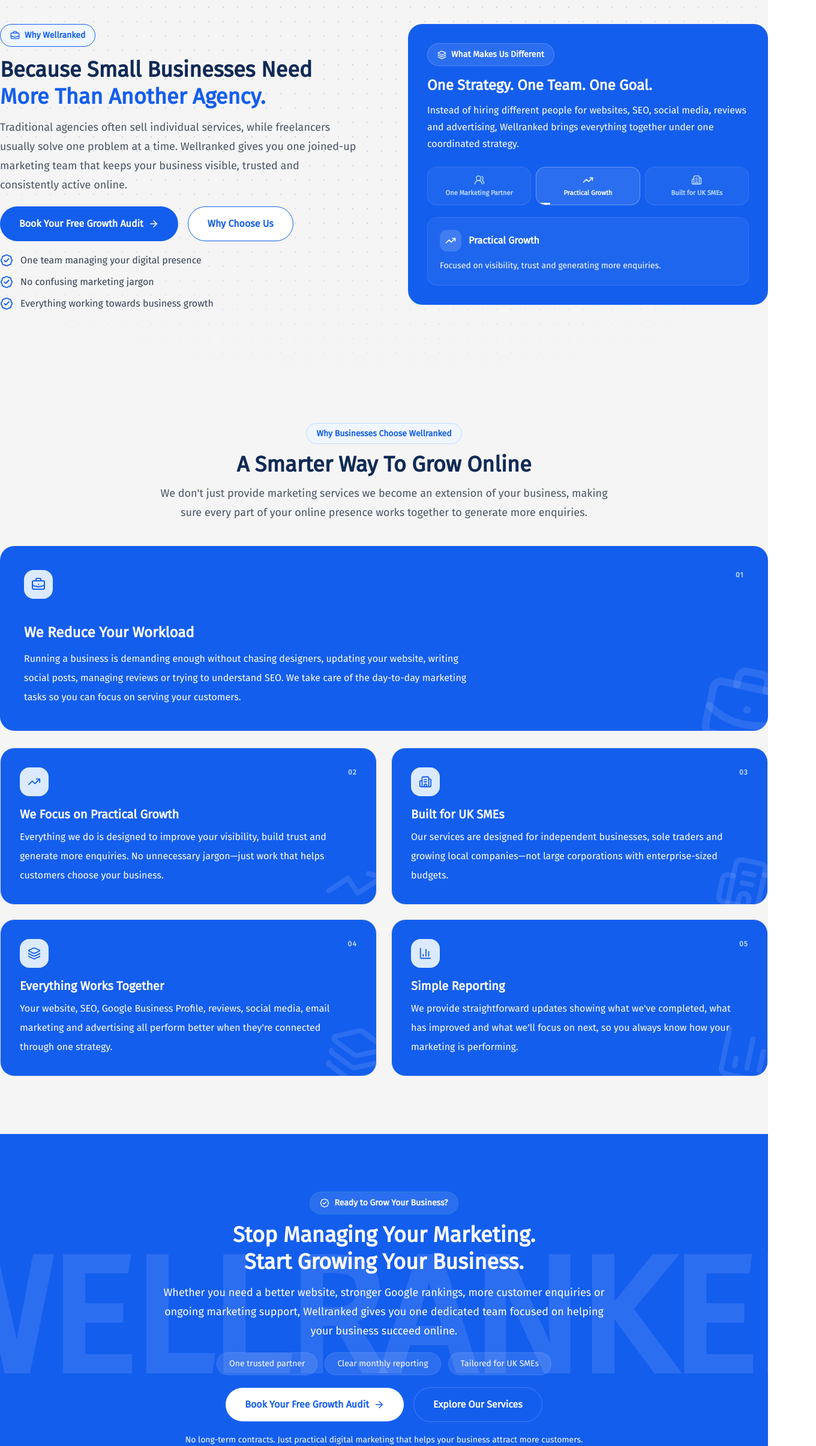
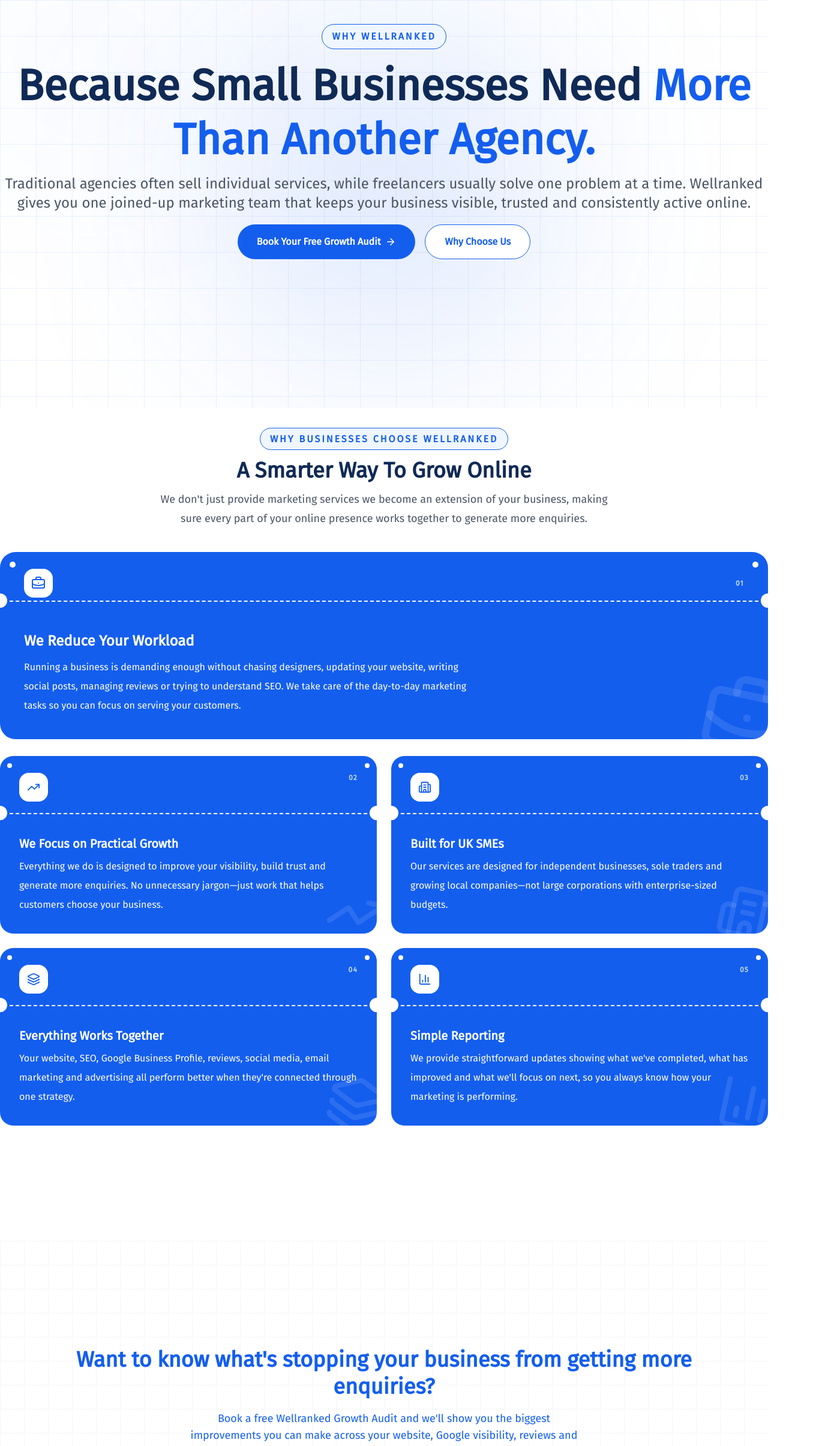
Before and after one commit to alimuhammeddev/wellranked, a Next.js app: page /why-wellranked in a window 1280 px wide. Shown: the part 120-2530 px from the top of the page at 60% size, 1360 px wide, since content can reach past the window. Built offline with nearby package versions, Linux system fonts and the light colour scheme.

Commit message:
revamped service and whywell ranked section

```diff
--- a/app/growth-support/components/GrowthServices.tsx
+++ b/app/growth-support/components/GrowthServices.tsx
@@ -100,7 +100,7 @@
           viewport={{ once: true, amount: 0.25 }}
           transition={{ duration: 0.6, ease: "easeOut" }}
         >
-          <span className="inline-flex items-center rounded-full border border-[#145EEE] bg-blue-50 px-4 py-1.5 font-bold uppercase tracking-[0.18em] text-[#145EEE] text-xs">
+          <span className="inline-flex items-center rounded-full border border-[#145EEE] bg-blue-50 px-4 py-1.5 font-bold uppercase tracking-[0.18em] text-[#145EEE]">
             What We Can Handle
           </span>
 
--- a/app/why-wellranked/components/WhyWellrankedCTA.tsx
+++ /dev/null
@@ -1,99 +0,0 @@
-"use client";
-
-import { ArrowRight, BadgeCheck } from "lucide-react";
-import Link from "next/link";
-import { motion } from "framer-motion";
-
-export default function WhyWellrankedCTA() {
-  return (
-    <section className="relative overflow-hidden bg-[#145EEE] py-24">
-      {/* Wellranked Watermark */}
-      <div className="absolute inset-0 flex items-center justify-center pointer-events-none overflow-hidden">
-        <h1 className="select-none text-[7rem] md:text-[18rem] lg:text-[17rem] font-black uppercase tracking-tight text-white/10 whitespace-nowrap">
-          Wellranked
-        </h1>
-      </div>
-
-      <motion.div
-        className="relative mx-auto max-w-5xl px-5 text-center"
-        initial={{
-          opacity: 0,
-          y: 40,
-          scale: 0.95,
-        }}
-        whileInView={{
-          opacity: 1,
-          y: 0,
-          scale: 1,
-        }}
-        viewport={{
-          once: true,
-          amount: 0.25,
-        }}
-        transition={{
-          duration: 0.6,
-          delay: 0.15,
-          ease: "easeOut",
-        }}
-      >
-        <span className="inline-flex items-center gap-2 rounded-full border border-green-400/20 bg-white/10 px-4 py-2 text-sm font-semibold text-white">
-          <BadgeCheck size={16} />
-          Ready to Grow Your Business?
-        </span>
-
-        <h2 className="mt-3 text-2xl font-bold leading-tight text-white lg:text-4xl md:text-3xl">
-          Stop Managing Your Marketing.
-          <span className="block text-white">
-            Start Growing Your Business.
-          </span>
-        </h2>
-
-        <p className="mx-auto mt-3 max-w-3xl text-lg leading-8 text-white">
-          Whether you need a better website, stronger Google rankings, more
-          customer enquiries or ongoing marketing support, Wellranked gives you
-          one dedicated team focused on helping your business succeed online.
-        </p>
-
-        {/* Benefits */}
-        <div className="mt-5 flex flex-wrap justify-center gap-3">
-          {[
-            "One trusted partner",
-            "Clear monthly reporting",
-            "Tailored for UK SMEs",
-          ].map((item) => (
-            <div
-              key={item}
-              className="rounded-full border border-white/10 bg-white/10 px-5 py-2 text-sm font-medium text-white"
-            >
-              {item}
-            </div>
-          ))}
-        </div>
-
-        {/* CTA Buttons */}
-        <div className="mt-5 flex flex-col items-center justify-center gap-4 sm:flex-row">
-          <Link
-            href="/growth-audit"
-            className="inline-flex items-center gap-2 rounded-full bg-white px-8 py-4 font-semibold text-[#145EEE] transition duration-300"
-          >
-            Book Your Free Growth Audit
-            <ArrowRight size={18} />
-          </Link>
-
-          <Link
-            href="/services-section"
-            className="inline-flex items-center rounded-full border border-white/20 px-8 py-4 font-semibold text-white transition duration-300 hover:bg-white/10"
-          >
-            Explore Our Services
-          </Link>
-        </div>
-
-        {/* Bottom Note */}
-        <p className="mt-5 text-sm text-white">
-          No long-term contracts. Just practical digital marketing that helps
-          your business attract more customers.
-        </p>
-      </motion.div>
-    </section>
-  );
-}
--- a/app/why-wellranked/components/WhyWellrankedGrid.tsx
+++ b/app/why-wellranked/components/WhyWellrankedGrid.tsx
@@ -43,12 +43,25 @@
   },
 ];
 
+function Perforation({ position }: { position: number }) {
+  return (
+    <div
+      className="absolute left-0 right-0 z-10"
+      style={{ top: `${position}%` }}
+    >
+      <div className="absolute -left-3 h-6 w-6 -translate-y-1/2 rounded-full bg-white" />
+      <div className="absolute -right-3 h-6 w-6 -translate-y-1/2 rounded-full bg-white" />
+      <div className="mx-4 border-t-2 border-dashed border-white" />
+    </div>
+  );
+}
+
 export default function WhyWellrankedGrid() {
   const featured = features.find((item) => item.featured);
   const others = features.filter((item) => !item.featured);
 
   return (
-    <section id="why-grid" className="bg-[#f5f5f5] md:py-24 md:mb-0 py-16">
+    <section id="why-grid" className="bg-white md:py-48 md:mb-0 py-16">
       <div className="mx-auto max-w-7xl px-5 lg:px-0">
         {/* Heading */}
         <motion.div
@@ -73,7 +86,7 @@
             ease: "easeOut",
           }}
         >
-          <span className="rounded-full border border-blue-200 bg-blue-50 px-4 py-2 text-sm font-semibold text-[#145EEE]">
+          <span className="rounded-full border border-[#145EEE] uppercase tracking-[0.18em] bg-blue-50 px-4 py-2  font-semibold text-[#145EEE]">
             Why Businesses Choose Wellranked
           </span>
 
@@ -92,7 +105,7 @@
         {featured && (
           <div className="mt-10">
             <motion.div
-              className="group relative overflow-hidden rounded-3xl bg-[#145EEE] md:p-10 p-5"
+              className="group relative overflow-visible rounded-[26px] bg-[#145EEE]"
               initial={{
                 opacity: 0,
                 y: 40,
@@ -128,9 +141,13 @@
                 className="pointer-events-none absolute -bottom-10 -right-10 rotate-12 text-white/10"
               />
 
-              <div className="relative flex flex-col gap-6 md:grid md:grid-cols-[auto,1fr] md:items-center md:gap-10">
-                <div className="flex items-start justify-between">
-                  <span className="flex h-12 w-12 items-center justify-center rounded-2xl bg-blue-100 text-[#145EEE] backdrop-blur-sm">
+              {/* Punched corner holes */}
+              <div className="absolute left-4 top-4 h-2.5 w-2.5 rounded-full bg-white" />
+              <div className="absolute right-4 top-4 h-2.5 w-2.5 rounded-full bg-white" />
+
+              {/* Icon + number section */}
+              <div className="relative flex items-center justify-between px-5 pb-8 pt-7 md:px-10">
+                <span className="flex h-12 w-12 items-center justify-center rounded-2xl bg-white text-[#145EEE] backdrop-blur-sm">
                   <featured.icon size={24} />
                 </span>
                 <span className="text-xs font-bold tracking-widest text-blue-200">
@@ -138,7 +155,10 @@
                 </span>
               </div>
 
-                <div>
+              <Perforation position={26} />
+
+              {/* Title + description section */}
+              <div className="relative px-5 pb-8 pt-6 md:px-10 md:pb-10">
                 <h3 className="text-xl font-bold text-white md:text-2xl">
                   {featured.title}
                 </h3>
@@ -146,17 +166,16 @@
                   {featured.description}
                 </p>
               </div>
-              </div>
             </motion.div>
           </div>
         )}
 
         {/* Remaining Cards */}
         <div className="mt-7 grid gap-6 sm:grid-cols-2">
-          {others.map(({ title, description, icon: Icon, }, i) => (
+          {others.map(({ title, description, icon: Icon }, i) => (
             <motion.div
               key={title}
-              className="group relative overflow-hidden rounded-3xl border border-gray-200 bg-[#145EEE] p-6 transition-all duration-300 hover:-translate-y-1 hover:border-blue-200 md:p-8"
+              className="group relative overflow-visible rounded-[22px] bg-[#145EEE] transition-all duration-300 hover:-translate-y-1"
               initial={{
                 opacity: 0,
                 y: 40,
@@ -183,8 +202,13 @@
                 className="pointer-events-none absolute -bottom-4 -right-4 rotate-12 text-white/10"
               />
 
-              <div className="relative flex items-start justify-between">
-                <span className="flex h-12 w-12 items-center justify-center rounded-2xl bg-blue-100 text-[#145EEE]">
+              {/* Punched corner holes */}
+              <div className="absolute left-3 top-3 h-2 w-2 rounded-full bg-white" />
+              <div className="absolute right-3 top-3 h-2 w-2 rounded-full bg-white" />
+
+              {/* Icon + number section */}
+              <div className="relative flex items-start justify-between px-6 pb-8 pt-7 md:px-8">
+                <span className="flex h-12 w-12 items-center justify-center rounded-2xl bg-white text-[#145EEE]">
                   <Icon size={22} />
                 </span>
                 <span className="text-xs font-bold tracking-widest text-blue-200">
@@ -192,17 +216,21 @@
                 </span>
               </div>
 
-              <h3 className="relative mt-4 text-lg font-bold text-white md:text-xl">
+              <Perforation position={32} />
+
+              {/* Title + description section */}
+              <div className="relative px-6 pb-8 pt-6 md:px-8">
+                <h3 className="text-lg font-bold text-white md:text-xl">
                   {title}
                 </h3>
-
-              <p className="relative mt-2 leading-7 text-white md:leading-8">
+                <p className="mt-2 leading-7 text-white md:leading-8">
                   {description}
                 </p>
+              </div>
             </motion.div>
           ))}
         </div>
       </div>
     </section>
   );
-}
+};
--- a/app/why-wellranked/components/WhyWellrankedHero.tsx
+++ b/app/why-wellranked/components/WhyWellrankedHero.tsx
@@ -4,13 +4,13 @@
 import {
   ArrowRight,
   BadgeCheck,
-  BriefcaseBusiness,
   Building2,
   Layers3,
   TrendingUp,
   Users2,
 } from "lucide-react";
 import Link from "next/link";
+import { motion } from "framer-motion";
 
 const highlights = [
   {
@@ -45,43 +45,50 @@
   const ActiveIcon = highlights[active].icon;
 
   return (
-    <section className=" bg-[#f5f5f5]">
-      {/* Dot grid background */}
+    <section className=" bg-white">
       <div
-        aria-hidden
-        className="pointer-events-none absolute inset-0"
+        className="absolute inset-0"
         style={{
-          backgroundImage:
-            "radial-gradient(circle, rgba(36,78,179,0.18) 1px, transparent 1px)",
-          backgroundSize: "24px 24px",
-          maskImage:
-            "radial-gradient(ellipse 90% 70% at 50% 35%, black 40%, transparent 95%)",
-          WebkitMaskImage:
-            "radial-gradient(ellipse 90% 70% at 50% 35%, black 40%, transparent 95%)",
+          backgroundImage: `
+      linear-gradient(rgba(20,94,238,.08) 1px, transparent 1px),
+      linear-gradient(90deg, rgba(20,94,238,.08) 1px, transparent 1px)
+    `,
+          backgroundSize: "60px 60px",
+          opacity: 1,
         }}
       />
 
-      <div className="relative mx-auto grid max-w-7xl items-start gap-12 px-5 pb-24 pt-40 lg:grid-cols-2 lg:gap-20 lg:px-0">
-        {/* Left */}
-        <div>
-          <span className="inline-flex items-center gap-2 rounded-full border border-[#145EEE] bg-blue-50 px-4 py-2 text-sm font-semibold text-[#145EEE]">
-            <BriefcaseBusiness size={16} />
-            Why Wellranked
-          </span>
+      <div className="absolute inset-0 overflow-hidden pointer-events-none">
+        <div className="absolute top-40 left-1/2 h-137.5 w-137.5 -translate-x-1/2 rounded-full bg-[#145EEE]/15 blur-[140px]" />
 
-          <h1 className="mt-4 text-2xl font-extrabold leading-tight text-[#102A56] lg:text-4xl md:text-3xl">
+        <div className="absolute top-32 left-10 h-52 w-52 rounded-full bg-[#145EEE]/10 blur-[140px]" />
+      </div>
+
+      <div className="relative max-w-7xl mx-auto py-24 md:mt-16 mt-10 lg:px-0 md:px-5 px-5">
+        <motion.div
+          initial={{ opacity: 0, y: 20 }}
+          animate={{ opacity: 1, y: 0 }}
+          transition={{ duration: 0.5 }}
+        >
+          <div className="flex justify-center">
+            <span className="inline-flex items-center gap-2 rounded-full border border-[#145EEE] bg-blue-50 px-4 py-2 uppercase tracking-[0.18em] font-semibold text-[#145EEE]">
+              Why Wellranked
+            </span>
+          </div>
+
+          <h1 className="mt-4 text-3xl font-extrabold text-center leading-tight text-[#102A56] lg:text-7xl md:text-5xl">
             Because Small Businesses Need{" "}
             <span className="text-[#145EEE]">More Than Another Agency.</span>
           </h1>
 
-          <p className="mt-3 max-w-2xl md:text-lg leading-8 text-gray-600">
+          <p className="mt-3 md:text-2xl text-center leading-8 text-gray-600">
             Traditional agencies often sell individual services, while
             freelancers usually solve one problem at a time. Wellranked gives
             you one joined-up marketing team that keeps your business visible,
             trusted and consistently active online.
           </p>
 
-          <div className="mt-5 flex flex-col gap-4 sm:flex-row">
+          <div className="mt-5 flex flex-col justify-center gap-4 sm:flex-row">
             <Link
               href="/growth-audit"
               className="flex items-center justify-center gap-2 rounded-full bg-[#145EEE] px-8 py-4 font-semibold text-white"
@@ -97,114 +104,7 @@
               Why Choose Us
             </Link>
           </div>
-
-          <div className="mt-5 space-y-3">
-            {[
-              "One team managing your digital presence",
-              "No confusing marketing jargon",
-              "Everything working towards business growth",
-            ].map((item) => (
-              <div key={item} className="flex items-center gap-3">
-                <BadgeCheck className="text-[#145EEE]" size={22} />
-                <span className="text-gray-700">{item}</span>
-              </div>
-            ))}
-          </div>
-        </div>
-
-        {/* Right — auto-cycling "one team" showcase panel */}
-        <div className="relative overflow-hidden rounded-3xl bg-[#145EEE] p-6 md:p-8">
-          <style>{`
-            @keyframes why-progress { from { transform: scaleX(0); } to { transform: scaleX(1); } }
-            @keyframes why-fade-in { from { opacity: 0; transform: translateY(8px); } to { opacity: 1; transform: translateY(0); } }
-            @keyframes why-icon-pop { 0% { transform: scale(0.6); opacity: 0; } 60% { transform: scale(1.08); opacity: 1; } 100% { transform: scale(1); opacity: 1; } }
-            .why-progress-bar { animation: why-progress ${AUTO_ADVANCE_MS}ms linear forwards; }
-            .why-fade-in { animation: why-fade-in 0.45s ease-out; }
-            .why-icon-pop { animation: why-icon-pop 0.5s ease-out; }
-            @media (prefers-reduced-motion: reduce) {
-              .why-progress-bar, .why-fade-in, .why-icon-pop { animation: none !important; }
-            }
-          `}</style>
-
-          <span className="inline-flex items-center gap-2 rounded-full border border-white/20 bg-white/10 px-4 py-2 text-sm font-semibold text-white backdrop-blur-sm">
-            <Layers3 size={15} />
-            What Makes Us Different
-          </span>
-
-          <h1 className="mt-4 md:text-2xl text-xl font-bold text-white">
-            One Strategy. One Team. One Goal.
-          </h1>
-
-          <p className="mt-3 leading-7 text-white">
-            Instead of hiring different people for websites, SEO, social media,
-            reviews and advertising, Wellranked brings everything together under
-            one coordinated strategy.
-          </p>
-
-          {/* Tab selector, auto-advances and doubles as a progress indicator */}
-          <div className="mt-6 flex gap-2">
-            {highlights.map((item, i) => {
-              const Icon = item.icon;
-              const isActive = i === active;
-              return (
-                <button
-                  key={item.title}
-                  type="button"
-                  onClick={() => setActive(i)}
-                  aria-pressed={isActive}
-                  className={`group relative flex flex-1 flex-col items-center gap-1.5 overflow-hidden rounded-2xl border px-2 py-3 text-center transition-colors duration-300 ${
-                    isActive
-                      ? "border-white/30 bg-white/10"
-                      : "border-white/10 bg-white/5 hover:bg-white/10"
-                  }`}
-                >
-                  <Icon
-                    size={18}
-                    className={
-                      isActive
-                        ? "text-white"
-                        : "text-blue-200 transition-colors duration-300 group-hover:text-white"
-                    }
-                  />
-                  <span
-                    className={`text-[11px] font-semibold leading-tight ${
-                      isActive
-                        ? "text-white"
-                        : "text-blue-200 transition-colors duration-300 group-hover:text-white"
-                    }`}
-                  >
-                    {item.title}
-                  </span>
-
-                  {isActive && (
-                    <span
-                      key={active}
-                      className="why-progress-bar absolute bottom-0 left-0 h-0.75 w-full origin-left rounded-full bg-white"
-                    />
-                  )}
-                </button>
-              );
-            })}
-          </div>
-
-          {/* Active highlight detail, replays its entrance animation each switch */}
-          <div
-            key={active}
-            className="why-fade-in mt-5 rounded-2xl border border-white/10 bg-white/5 p-5 backdrop-blur-sm"
-          >
-            <div className="flex items-center gap-3">
-              <span className="why-icon-pop flex h-9 w-9 items-center justify-center rounded-xl bg-white/15 text-white">
-                <ActiveIcon size={18} />
-              </span>
-              <h1 className="font-semibold text-white">
-                {highlights[active].title}
-              </h1>
-            </div>
-            <p className="mt-3 text-sm leading-6 text-white">
-              {highlights[active].description}
-            </p>
-          </div>
-        </div>
+        </motion.div>
       </div>
     </section>
   );
--- a/app/why-wellranked/page.tsx
+++ b/app/why-wellranked/page.tsx
@@ -1,6 +1,6 @@
-import WhyWellrankedCTA from "./components/WhyWellrankedCTA";
 import WhyWellrankedGrid from "./components/WhyWellrankedGrid";
 import WhyWellrankedHero from "./components/WhyWellrankedHero";
+import CTA from "../components/CTA";
 
 export default function WhywellRanked() {
   return (
@@ -12,7 +12,7 @@
         <WhyWellrankedGrid />
       </div>
       <div>
-        <WhyWellrankedCTA />
+        <CTA />
       </div>
     </section>
   );
```
Also changed, not shown: app/services-section/components/ServiceHero.tsx (+0 -11 lines). Lines whose indentation alone changed are shown as unchanged.
